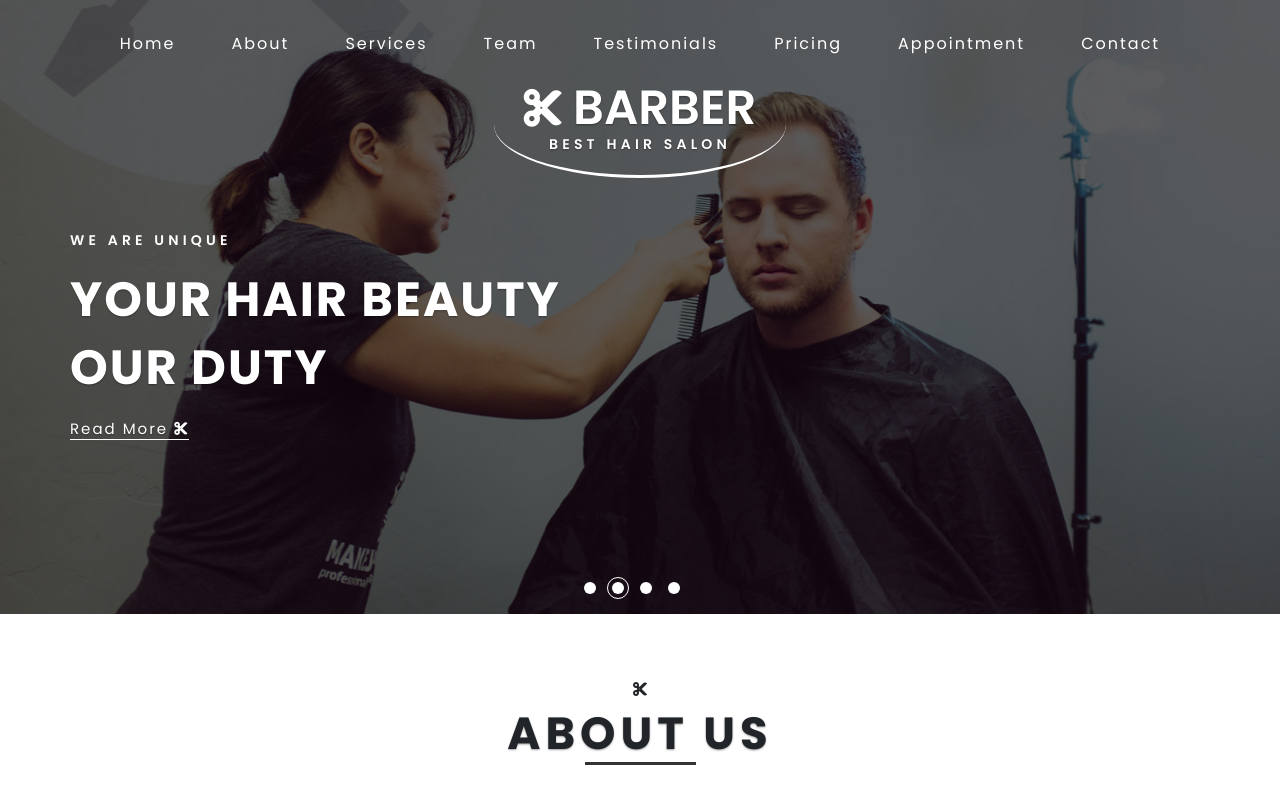
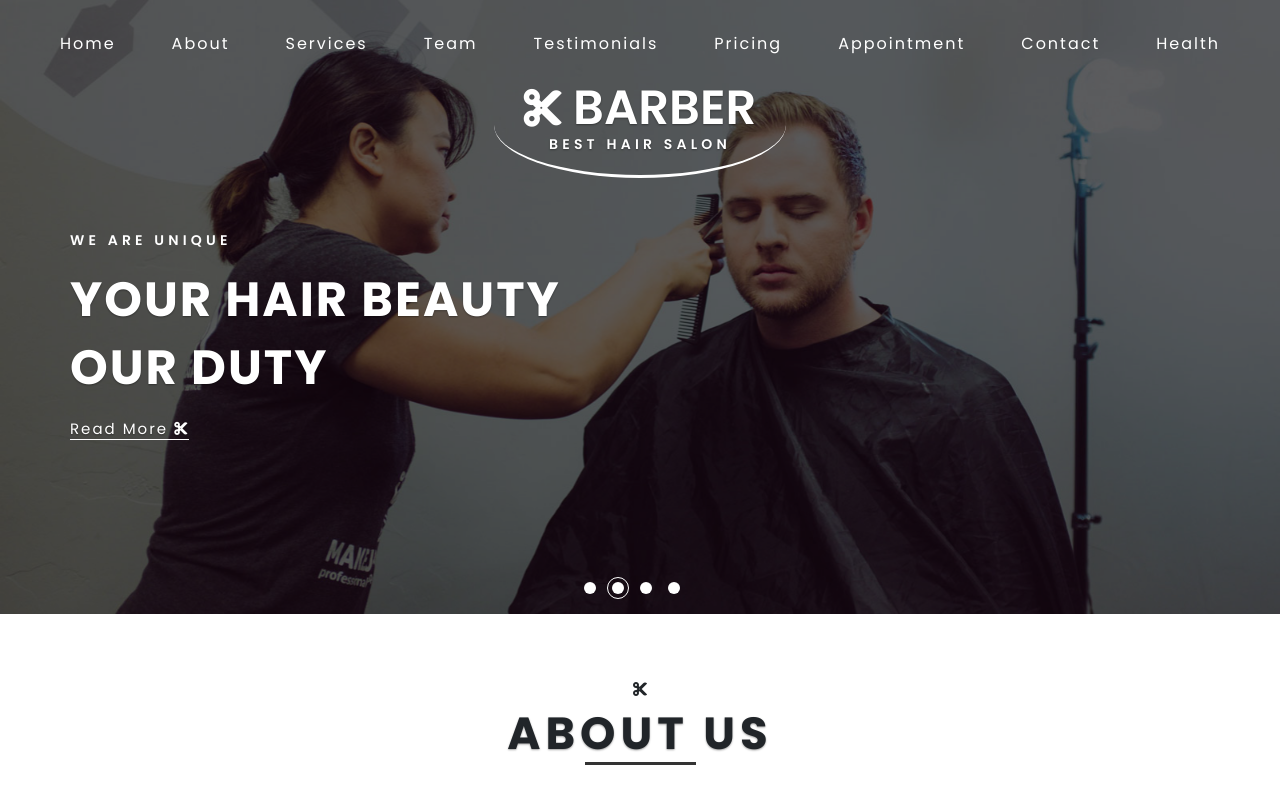
Before and after one commit to gorantlapavankumar/project98, a plain HTML site: page index.html in a window 1280 px wide. Shown: the top 800 px of the page. Drawn offline with Linux system fonts and the light colour scheme.

Commit message:
Update index.html

```diff
--- a/index.html
+++ b/index.html
@@ -82,6 +82,9 @@
 							</li>
 							<li class="nav-item">
 								<a class="nav-link scroll" href="#contact">Contact</a>
+							</li>
+							<li class="nav-item">
+								<a class="nav-link scroll" href="#healthbot">Health</a>
 							</li>
 
 						</ul>
```
